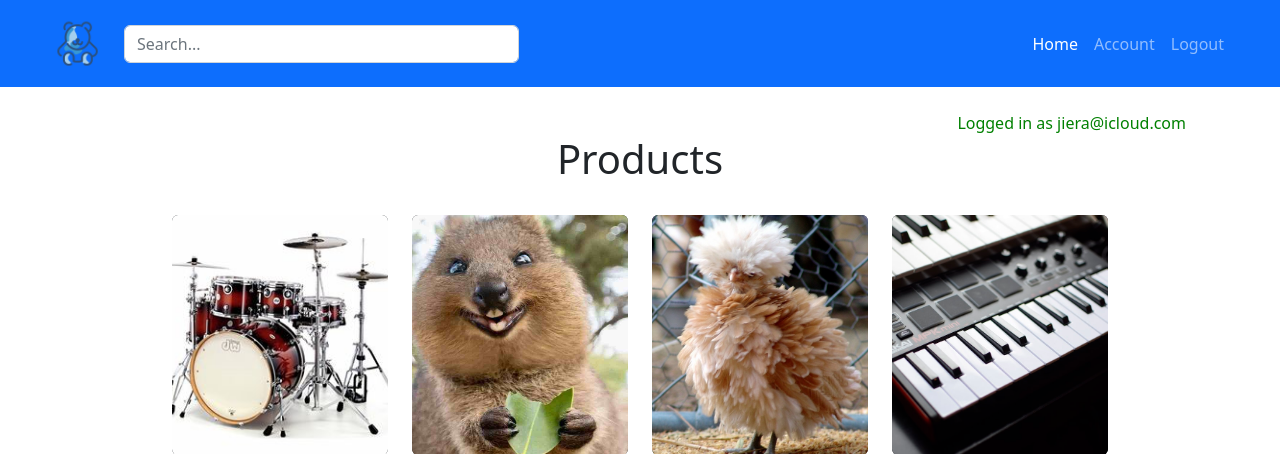
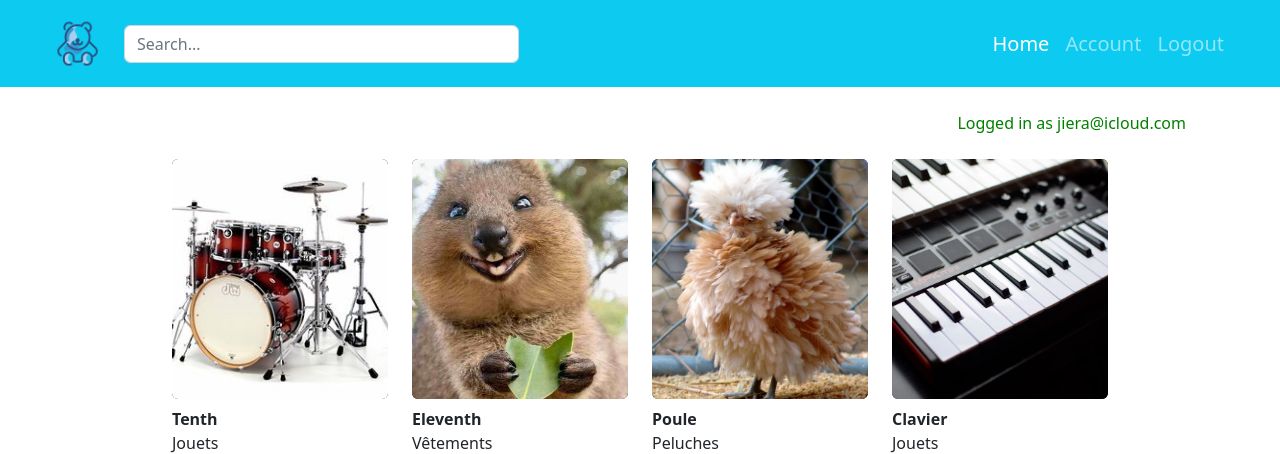
Before and after one commit to djibh/pytoys, a Flask app: page / in a window 1280 px wide. Shown: the top 454 px of the page. Run offline with Flask 2, Linux system fonts and the light colour scheme; a user stored in the database is signed in; data comes from the database, SQL or seed files in the repository.

Commit message:
(home view) nav links font update

```diff
--- a/website/templates/base.html
+++ b/website/templates/base.html
@@ -16,10 +16,10 @@
     <body>
 
     <header>
-        <nav class="navbar navbar-expand-lg navbar-dark bg-primary">
+        <nav class="navbar navbar-expand-lg navbar-dark bg-info">
             <div class="container-fluid px-5">
                 <a class="navbar-brand" href="#">
-                    <img src="../static/img/logo.png" alt="logo" width="60" class="d-inline-block align-text-top">
+                    <img src="../static/img/logo.png" alt="logo" width="60px" class="d-inline-block align-text-top">
                 </a>
                 <!-- ######################################################### -->
                 <!-- Search Bar -->
@@ -32,7 +32,7 @@
                     <span class="navbar-toggler-icon"></span>
                 </button>
                 <div class="collapse navbar-collapse justify-content-end" id="navbarNav" aria-expanded="false">
-                    <ul class="navbar-nav">
+                    <ul class="navbar-nav" style="font-size: 1.25rem">
                         {% if user.is_authenticated %}
                         <li class="nav-item">
                             <a class="nav-link active" aria-current="page" href="/">Home</a>
--- a/website/templates/home.html
+++ b/website/templates/home.html
@@ -3,7 +3,7 @@
 {% block content %}
     <div class="container my-4">
         <div align="right" style="color: green;">Logged in as {{ user.email }}</div>
-        <h1 align="center">Products</h1>
+        <!-- <h1 align="center">Products</h1> -->
 
         <br />
         <div class="container" style="max-width: 960px" id="products-grid">
```
